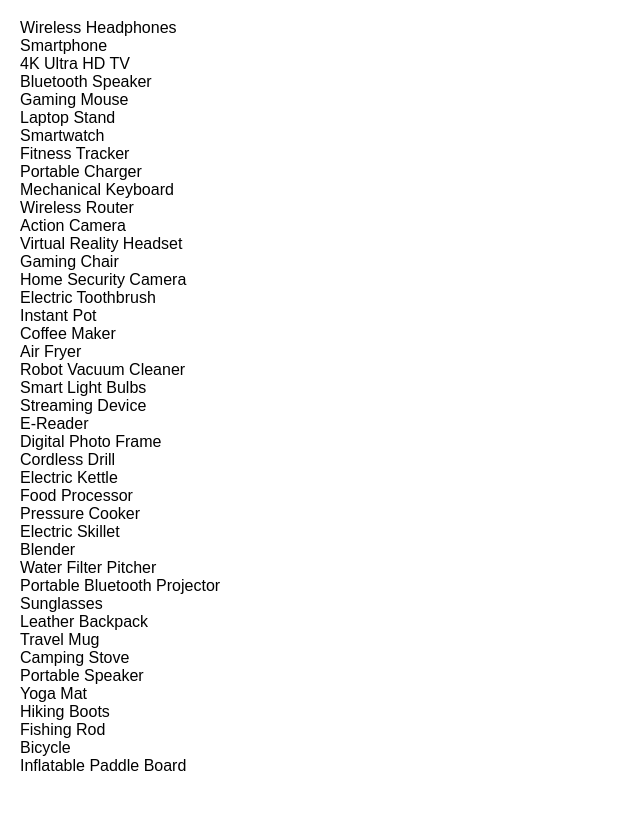
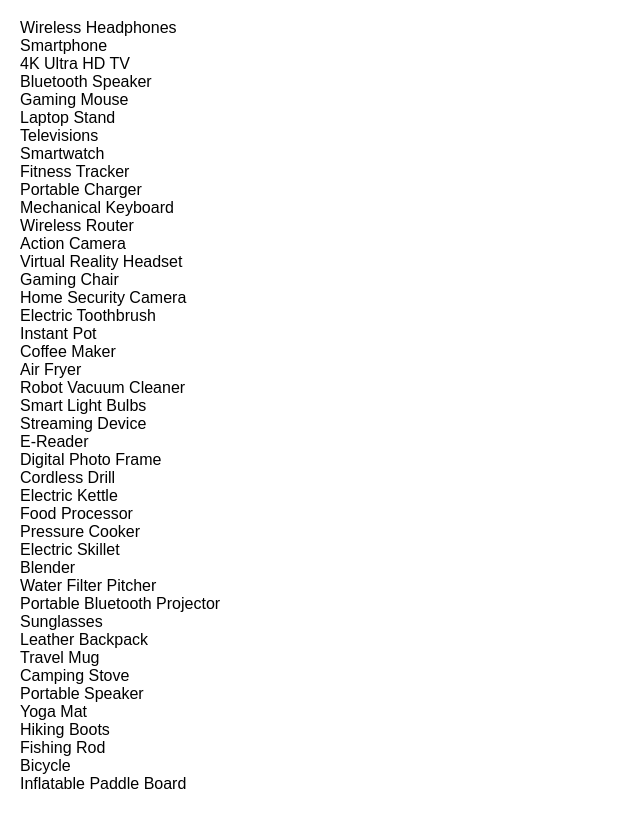
Before and after one commit to wajahat001/Shop-ease, a plain HTML site: page Product-Service/products.html in a window 1280 px wide. Shown: the part 61-874 px from the top of the page, without its empty margins (0-640 px from the left). Drawn offline with Linux system fonts and the light colour scheme.

Commit message:
I am hotfix and Just fix html file

```diff
--- a/Product-Service/products.html
+++ b/Product-Service/products.html
@@ -31,6 +31,7 @@
             "Bluetooth Speaker",
             "Gaming Mouse",
             "Laptop Stand",
+            "Televisions",
             "Smartwatch",
             "Fitness Tracker",
             "Portable Charger",
```
